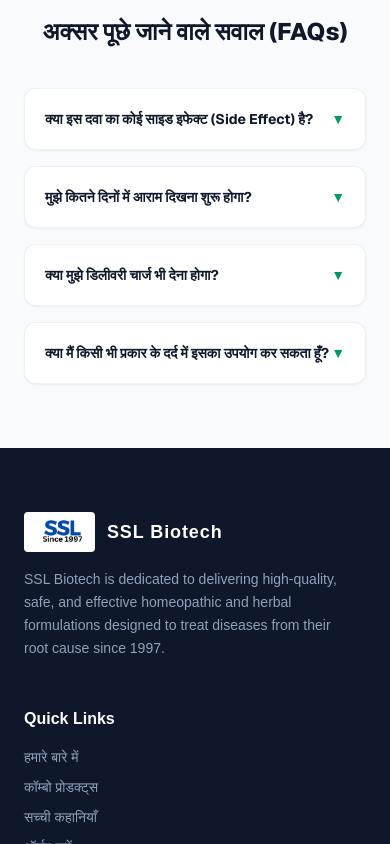
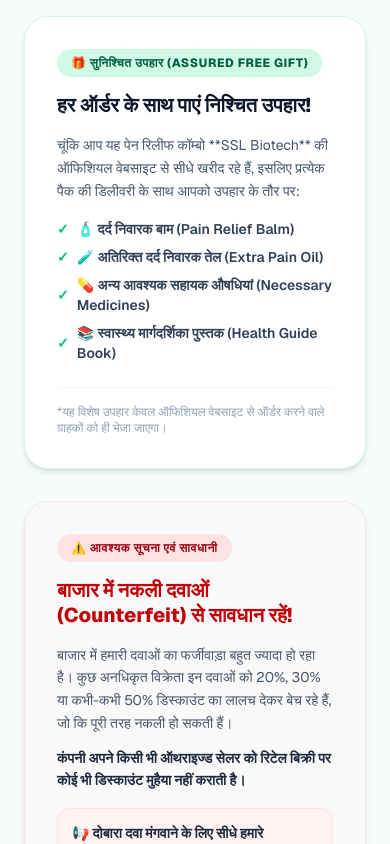
Before and after one commit to contactkushingh/ssl-pain-pack-ads, a Next.js app: page / in a window 390 px wide. Shown: the part 5780-6624 px from the top of the page. Built offline with nearby package versions, Linux system fonts and the light colour scheme.

Commit message:
Add official gift notice and fake/counterfeit medicine warning section

```diff
--- a/src/app/page.tsx
+++ b/src/app/page.tsx
@@ -356,6 +356,69 @@
         </div>
       </section>
 
+      {/* Official Trust & Customer Awareness Section */}
+      <section className="py-16 bg-emerald-50/20 border-t border-b border-emerald-100/40" id="trust-notice">
+        <div className="w-full max-w-[1200px] mx-auto px-6 grid grid-cols-1 md:grid-cols-2 gap-8">
+
+          {/* Card 1: Free Gifts */}
+          <div className="bg-white rounded-3xl p-8 border border-emerald-100 shadow-md flex flex-col justify-between space-y-6">
+            <div>
+              <div className="inline-flex items-center gap-2 bg-emerald-100 text-emerald-800 text-xs font-extrabold px-3.5 py-1.5 rounded-full uppercase tracking-wider mb-4">
+                🎁 सुनिश्चित उपहार (Assured Free Gift)
+              </div>
+              <h3 className="text-xl md:text-2xl font-extrabold text-slate-900 leading-tight">
+                हर ऑर्डर के साथ पाएं निश्चित उपहार!
+              </h3>
+              <p className="text-slate-600 text-sm leading-relaxed mt-4">
+                चूंकि आप यह पेन रिलीफ कॉम्बो **SSL Biotech** की ऑफिशियल वेबसाइट से सीधे खरीद रहे हैं, इसलिए प्रत्येक पैक की डिलीवरी के साथ आपको उपहार के तौर पर:
+              </p>
+              <ul className="mt-4 space-y-2 text-slate-700 text-sm font-semibold">
+                <li className="flex items-center gap-2">
+                  <span className="text-emerald-500">✓</span> 🧴 दर्द निवारक बाम (Pain Relief Balm)
+                </li>
+                <li className="flex items-center gap-2">
+                  <span className="text-emerald-500">✓</span> 🧪 अतिरिक्त दर्द निवारक तेल (Extra Pain Oil)
+                </li>
+                <li className="flex items-center gap-2">
+                  <span className="text-emerald-500">✓</span> 💊 अन्य आवश्यक सहायक औषधियां (Necessary Medicines)
+                </li>
+                <li className="flex items-center gap-2">
+                  <span className="text-emerald-500">✓</span> 📚 स्वास्थ्य मार्गदर्शिका पुस्तक (Health Guide Book)
+                </li>
+              </ul>
+            </div>
+            <p className="text-xs text-slate-400 border-t border-slate-100 pt-4">
+              *यह विशेष उपहार केवल ऑफिशियल वेबसाइट से ऑर्डर करने वाले ग्राहकों को ही भेजा जाएगा।
+            </p>
+          </div>
+
+          {/* Card 2: Fake/Counterfeit Warnings */}
+          <div className="bg-red-50/30 rounded-3xl p-8 border border-red-100 shadow-md flex flex-col justify-between space-y-6">
+            <div>
+              <div className="inline-flex items-center gap-2 bg-red-100 text-red-800 text-xs font-extrabold px-3.5 py-1.5 rounded-full uppercase tracking-wider mb-4">
+                ⚠️ आवश्यक सूचना एवं सावधानी
+              </div>
+              <h3 className="text-xl md:text-2xl font-extrabold text-red-700 leading-tight">
+                बाजार में नकली दवाओं (Counterfeit) से सावधान रहें!
+              </h3>
+              <p className="text-slate-600 text-sm leading-relaxed mt-4">
+                बाजार में हमारी दवाओं का फर्जीवाड़ा बहुत ज्यादा हो रहा है। कुछ अनधिकृत विक्रेता इन दवाओं को 20%, 30% या कभी-कभी 50% डिस्काउंट का लालच देकर बेच रहे हैं, जो कि पूरी तरह नकली हो सकती हैं।
+              </p>
+              <p className="text-slate-800 text-sm leading-relaxed font-bold mt-3">
+                कंपनी अपने किसी भी ऑथराइज्ड सेलर को रिटेल बिक्री पर कोई भी डिस्काउंट मुहैया नहीं कराती है।
+              </p>
+              <p className="text-red-750 text-sm font-extrabold mt-4 bg-red-50 p-3.5 rounded-xl border border-red-100">
+                📢 दोबारा दवा मंगवाने के लिए सीधे हमारे ऑफिशियल नंबर <a href={`tel:${whatsappNumber}`} className="underline font-black">{whatsappNumber}</a> पर संपर्क करें या केवल <a href="https://sslbiotech.com" target="_blank" rel="noopener noreferrer" className="underline font-black">sslbiotech.com</a> वेबसाइट से ही खरीदें।
+              </p>
+            </div>
+            <p className="text-xs text-red-700 font-bold border-t border-red-100 pt-4 text-center">
+              धन्यवाद, सावधान रहें! (Stay Safe & Stay Alert)
+            </p>
+          </div>
+
+        </div>
+      </section>
+
       {/* FAQ Accordion Section */}
       <section className="py-16 bg-slate-50 border-t border-slate-100">
         <div className="w-full max-w-[800px] mx-auto px-6">
```
